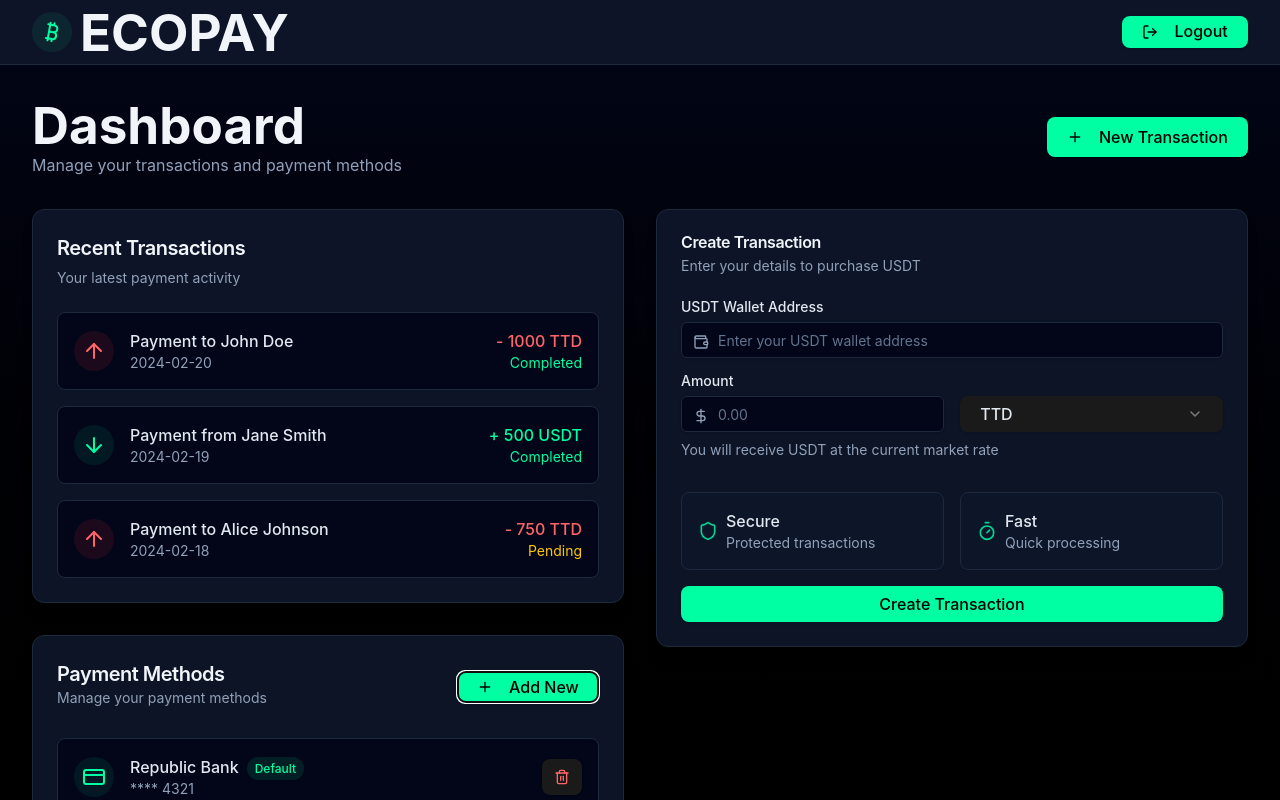
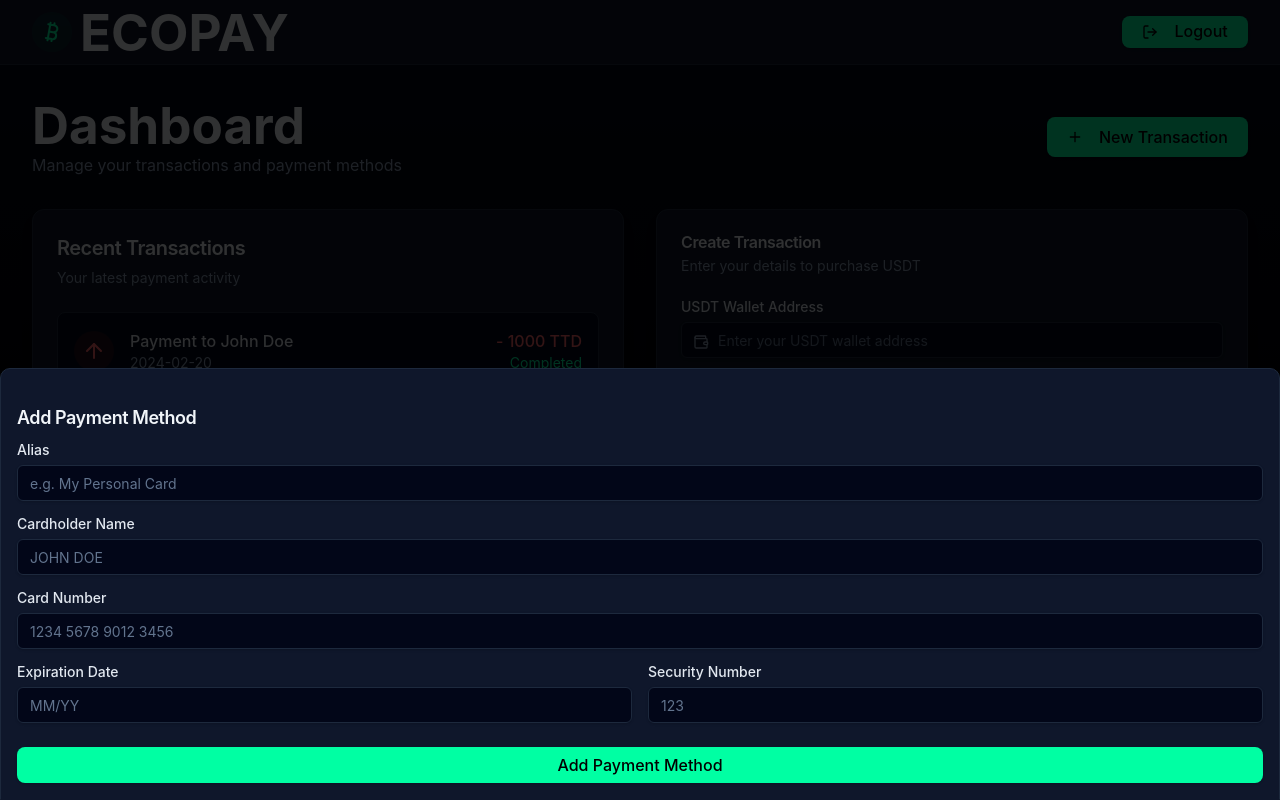
Before and after one commit to jonasgraterol/ecopay-vite, a React (Vite) app: page /dashboard in a window 1280 px wide. Both pictures are taken after a click on the button "Add New". Shown: the top 800 px of the page. Built offline with nearby package versions, Linux system fonts and the light colour scheme.

Commit message:
form to add payment methods

```diff
--- a/package.json
+++ b/package.json
@@ -10,6 +10,7 @@
     "preview": "vite preview"
   },
   "dependencies": {
+    "@radix-ui/react-dialog": "^1.1.6",
     "@radix-ui/react-label": "^2.1.2",
     "@radix-ui/react-select": "^2.1.6",
     "@radix-ui/react-slot": "^1.1.2",
@@ -23,7 +24,8 @@
     "react": "^19.0.0",
     "react-dom": "^19.0.0",
     "tailwind-merge": "^3.0.1",
-    "tailwindcss-animate": "^1.0.7"
+    "tailwindcss-animate": "^1.0.7",
+    "vaul": "^1.1.2"
   },
   "devDependencies": {
     "@eslint/js": "^9.19.0",
--- a/src/components/dashboard/PaymentMethods.tsx
+++ b/src/components/dashboard/PaymentMethods.tsx
@@ -1,6 +1,9 @@
+import { useState } from "react"
 import { Card, CardContent, CardDescription, CardHeader, CardTitle } from "@/components/ui/card"
 import { Button } from "@/components/ui/button"
 import { CreditCard, Plus, Trash2 } from "lucide-react"
+import { Drawer, DrawerContent, DrawerHeader, DrawerTitle, DrawerTrigger } from "@/components/ui/drawer"
+import { AddPaymentMethodForm } from "@/components/payment-methods/AddPaymentMethodForm"
 
 interface PaymentMethod {
   id: string
@@ -28,6 +31,19 @@ const mockPaymentMethods: PaymentMethod[] = [
 ]
 
 export function PaymentMethods() {
+  const [open, setOpen] = useState(false)
+
+  const handleSubmit = (data: {
+    alias: string
+    cardNumber: string
+    cardholderName: string
+    expirationDate: string
+    securityNumber: string
+  }) => {
+    console.log('Payment method data:', data)
+    // TODO: Handle payment method submission
+    setOpen(false)
+  }
   return (
     <Card className="border-slate-800 bg-slate-900/90 shadow-lg backdrop-blur">
       <CardHeader className="flex flex-row items-center justify-between">
@@ -35,6 +51,8 @@ export function PaymentMethods() {
           <CardTitle className="text-xl font-semibold text-slate-100">Payment Methods</CardTitle>
           <CardDescription className="text-slate-400">Manage your payment methods</CardDescription>
         </div>
+        <Drawer open={open} onOpenChange={setOpen}>
+          <DrawerTrigger asChild>
             <Button
               size="sm"
               style={{
@@ -47,6 +65,16 @@ export function PaymentMethods() {
               <Plus className="mr-2 h-4 w-4" />
               Add New
             </Button>
+          </DrawerTrigger>
+          <DrawerContent className="border-slate-800 bg-slate-900">
+            <DrawerHeader>
+              <DrawerTitle className="text-slate-100">Add Payment Method</DrawerTitle>
+            </DrawerHeader>
+            <div className="px-4 pb-4">
+              <AddPaymentMethodForm onSubmit={handleSubmit} />
+            </div>
+          </DrawerContent>
+        </Drawer>
       </CardHeader>
       <CardContent>
         <div className="space-y-4">
--- /dev/null
+++ b/src/components/payment-methods/AddPaymentMethodForm.tsx
@@ -0,0 +1,137 @@
+import { Button } from "@/components/ui/button"
+import { Input } from "@/components/ui/input"
+import { Label } from "@/components/ui/label"
+
+interface AddPaymentMethodFormProps {
+  onSubmit?: (data: {
+    alias: string
+    cardNumber: string
+    cardholderName: string
+    expirationDate: string
+    securityNumber: string
+  }) => void
+}
+
+export function AddPaymentMethodForm({ onSubmit }: AddPaymentMethodFormProps) {
+  const handleSubmit = (e: React.FormEvent<HTMLFormElement>) => {
+    e.preventDefault()
+    const formData = new FormData(e.currentTarget)
+
+    if (onSubmit) {
+      onSubmit({
+        alias: formData.get('alias') as string,
+        cardNumber: formData.get('cardNumber') as string,
+        cardholderName: formData.get('cardholderName') as string,
+        expirationDate: formData.get('expirationDate') as string,
+        securityNumber: formData.get('securityNumber') as string
+      })
+    }
+  }
+
+  return (
+    <form onSubmit={handleSubmit} className="space-y-6">
+      <div className="space-y-4">
+        <div className="grid gap-2">
+          <Label htmlFor="alias" className="text-slate-200">
+            Alias
+          </Label>
+          <Input
+            id="alias"
+            name="alias"
+            className="border-slate-800 bg-slate-950 text-slate-200 placeholder:text-slate-500"
+            placeholder="e.g. My Personal Card"
+            required
+          />
+        </div>
+
+        <div className="grid gap-2">
+          <Label htmlFor="cardholderName" className="text-slate-200">
+            Cardholder Name
+          </Label>
+          <Input
+            id="cardholderName"
+            name="cardholderName"
+            className="border-slate-800 bg-slate-950 text-slate-200 placeholder:text-slate-500"
+            placeholder="JOHN DOE"
+            required
+            onChange={(e) => {
+              e.target.value = e.target.value.toUpperCase()
+            }}
+          />
+        </div>
+
+        <div className="grid gap-2">
+          <Label htmlFor="cardNumber" className="text-slate-200">
+            Card Number
+          </Label>
+          <Input
+            id="cardNumber"
+            name="cardNumber"
+            className="border-slate-800 bg-slate-950 text-slate-200 placeholder:text-slate-500"
+            placeholder="1234 5678 9012 3456"
+            pattern="[0-9]{4} [0-9]{4} [0-9]{4} [0-9]{4}"
+            required
+            onChange={(e) => {
+              let value = e.target.value.replace(/\D/g, '')
+              if (value.length > 0) {
+                value = value.match(/.{1,4}/g)?.join(' ') || ''
+              }
+              e.target.value = value.slice(0, 19)
+            }}
+          />
+        </div>
+
+        <div className="grid grid-cols-2 gap-4">
+          <div className="grid gap-2">
+            <Label htmlFor="expirationDate" className="text-slate-200">
+              Expiration Date
+            </Label>
+            <Input
+              id="expirationDate"
+              name="expirationDate"
+              className="border-slate-800 bg-slate-950 text-slate-200 placeholder:text-slate-500"
+              placeholder="MM/YY"
+              pattern="(0[1-9]|1[0-2])\/([0-9]{2})"
+              required
+              onChange={(e) => {
+                let value = e.target.value.replace(/\D/g, '')
+                if (value.length > 0) {
+                  value = value.match(/.{1,2}/g)?.join('/') || ''
+                }
+                e.target.value = value.slice(0, 5)
+              }}
+            />
+          </div>
+
+          <div className="grid gap-2">
+            <Label htmlFor="securityNumber" className="text-slate-200">
+              Security Number
+            </Label>
+            <Input
+              id="securityNumber"
+              name="securityNumber"
+              type="password"
+              className="border-slate-800 bg-slate-950 text-slate-200 placeholder:text-slate-500"
+              placeholder="123"
+              pattern="[0-9]{3,4}"
+              required
+              maxLength={4}
+            />
+          </div>
+        </div>
+      </div>
+
+      <Button
+        type="submit"
+        style={{
+          backgroundColor: '#00FFA3',
+          color: '#000',
+          fontWeight: 500,
+        }}
+        className="w-full hover:bg-[#00FFA3]/90"
+      >
+        Add Payment Method
+      </Button>
+    </form>
+  )
+}
--- /dev/null
+++ b/src/components/ui/drawer.tsx
@@ -0,0 +1,116 @@
+import * as React from "react"
+import { Drawer as DrawerPrimitive } from "vaul"
+
+import { cn } from "@/lib/utils"
+
+const Drawer = ({
+  shouldScaleBackground = true,
+  ...props
+}: React.ComponentProps<typeof DrawerPrimitive.Root>) => (
+  <DrawerPrimitive.Root
+    shouldScaleBackground={shouldScaleBackground}
+    {...props}
+  />
+)
+Drawer.displayName = "Drawer"
+
+const DrawerTrigger = DrawerPrimitive.Trigger
+
+const DrawerPortal = DrawerPrimitive.Portal
+
+const DrawerClose = DrawerPrimitive.Close
+
+const DrawerOverlay = React.forwardRef<
+  React.ElementRef<typeof DrawerPrimitive.Overlay>,
+  React.ComponentPropsWithoutRef<typeof DrawerPrimitive.Overlay>
+>(({ className, ...props }, ref) => (
+  <DrawerPrimitive.Overlay
+    ref={ref}
+    className={cn("fixed inset-0 z-50 bg-black/80", className)}
+    {...props}
+  />
+))
+DrawerOverlay.displayName = DrawerPrimitive.Overlay.displayName
+
+const DrawerContent = React.forwardRef<
+  React.ElementRef<typeof DrawerPrimitive.Content>,
+  React.ComponentPropsWithoutRef<typeof DrawerPrimitive.Content>
+>(({ className, children, ...props }, ref) => (
+  <DrawerPortal>
+    <DrawerOverlay />
+    <DrawerPrimitive.Content
+      ref={ref}
+      className={cn(
+        "fixed inset-x-0 bottom-0 z-50 mt-24 flex h-auto flex-col rounded-t-[10px] border bg-background",
+        className
+      )}
+      {...props}
+    >
+      <div className="mx-auto mt-4 h-2 w-[100px] rounded-full bg-muted" />
+      {children}
+    </DrawerPrimitive.Content>
+  </DrawerPortal>
+))
+DrawerContent.displayName = "DrawerContent"
+
+const DrawerHeader = ({
+  className,
+  ...props
+}: React.HTMLAttributes<HTMLDivElement>) => (
+  <div
+    className={cn("grid gap-1.5 p-4 text-center sm:text-left", className)}
+    {...props}
+  />
+)
+DrawerHeader.displayName = "DrawerHeader"
+
+const DrawerFooter = ({
+  className,
+  ...props
+}: React.HTMLAttributes<HTMLDivElement>) => (
+  <div
+    className={cn("mt-auto flex flex-col gap-2 p-4", className)}
+    {...props}
+  />
+)
+DrawerFooter.displayName = "DrawerFooter"
+
+const DrawerTitle = React.forwardRef<
+  React.ElementRef<typeof DrawerPrimitive.Title>,
+  React.ComponentPropsWithoutRef<typeof DrawerPrimitive.Title>
+>(({ className, ...props }, ref) => (
+  <DrawerPrimitive.Title
+    ref={ref}
+    className={cn(
+      "text-lg font-semibold leading-none tracking-tight",
+      className
+    )}
+    {...props}
+  />
+))
+DrawerTitle.displayName = DrawerPrimitive.Title.displayName
+
+const DrawerDescription = React.forwardRef<
+  React.ElementRef<typeof DrawerPrimitive.Description>,
+  React.ComponentPropsWithoutRef<typeof DrawerPrimitive.Description>
+>(({ className, ...props }, ref) => (
+  <DrawerPrimitive.Description
+    ref={ref}
+    className={cn("text-sm text-muted-foreground", className)}
+    {...props}
+  />
+))
+DrawerDescription.displayName = DrawerPrimitive.Description.displayName
+
+export {
+  Drawer,
+  DrawerPortal,
+  DrawerOverlay,
+  DrawerTrigger,
+  DrawerClose,
+  DrawerContent,
+  DrawerHeader,
+  DrawerFooter,
+  DrawerTitle,
+  DrawerDescription,
+}
```
Also changed, not shown: 1 other file (tests, documents, lock files or other folders). Lines whose indentation alone changed are shown as unchanged.
